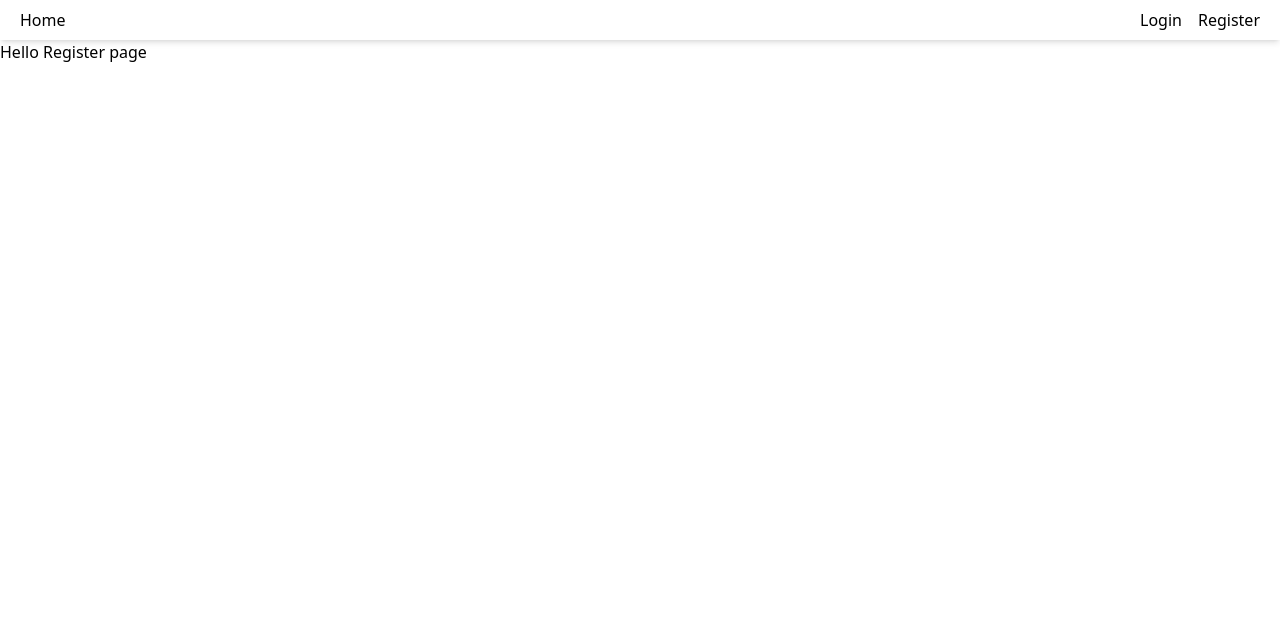
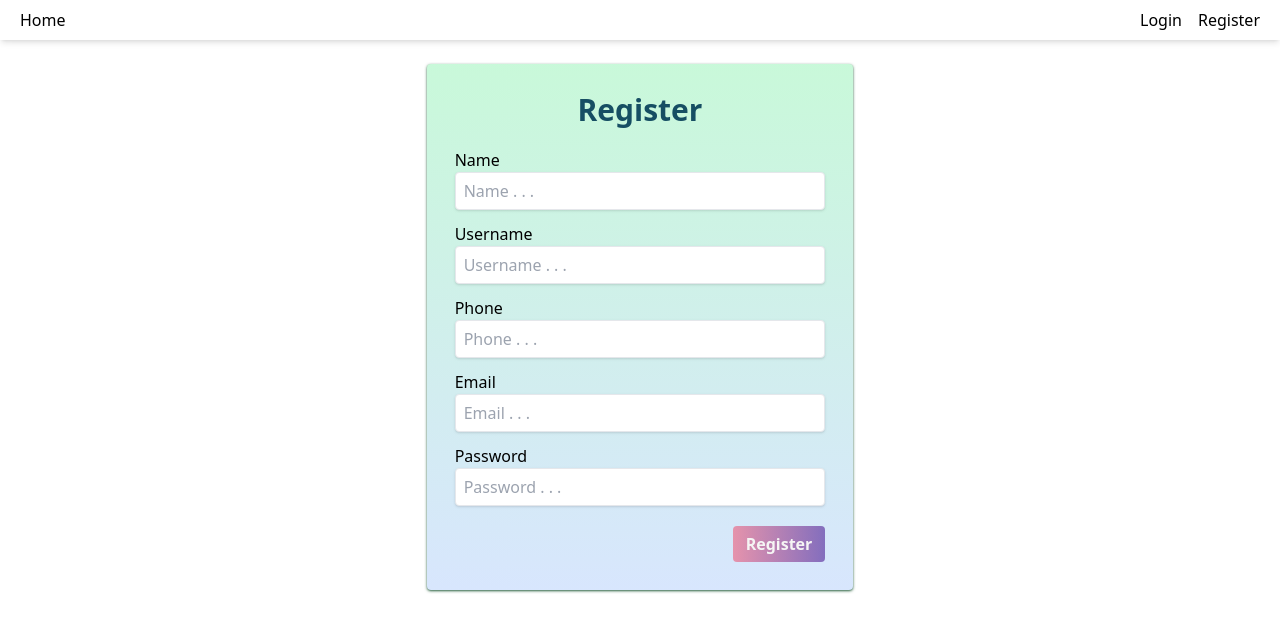
Before and after one commit to aasatech/assignments, a React (Create React App) app in the folder authentication/: page /register in a window 1280 px wide. Shown: the top 632 px of the page. Built offline with nearby package versions, Linux system fonts and the light colour scheme.

Commit message:
register form

```diff
--- a/authentication/src/components/pages/LoginPage.js
+++ b/authentication/src/components/pages/LoginPage.js
@@ -1,3 +1,5 @@
+import { Link } from 'react-router-dom';
+
 function LoginPage() {
   return (
     <div className="mt-36">
@@ -31,7 +33,10 @@ function LoginPage() {
         </div>
         <div className="flex justify-end mt-2">
           <h3 className="text-blue-500">Don't have account?</h3>
-          <a className="ml-2 text-blue-500 font-bold underline cursor-pointer">Regester</a>
+          <Link to={`/register`}
+            className="ml-2 text-blue-500 font-bold underline cursor-pointer">
+            Regester
+          </Link>
         </div>
 
       </div>
--- a/authentication/src/components/pages/RegisterPage.js
+++ b/authentication/src/components/pages/RegisterPage.js
@@ -1,8 +1,73 @@
-function RegisterPage(){
+import { useNavigate } from 'react-router-dom';
+
+function RegisterPage() {
+    const navigate = useNavigate();
+
+    const onRegister = () => {
+        navigate(`/login`)
+    }
+
     return (
-        <div className="mt-10">
-            <h1>Hello Register page</h1>
+        <div className="mt-16">
+            <div className="shadow-green-900/80 rounded bg-gradient-to-b from-green-200/80 to-blue-500/20 shadow p-7 bg-white rounded-b w-1/3 m-auto">
+                <h2 className="text-cyan-900 text-center mb-5 capitalize text-3xl font-bold">Register</h2>
+                <div className="w-full">
+                    <div className="w-full mb-1">
+                        <label>Name</label>
+                        <input
+                            name="name"
+                            type="text"
+                            className="shadow appearance-none border  rounded w-full px-2 p-2 text-gray-700 leading-tight focus:outline-blue-500 focus:shadow-outline"
+                            placeholder="Name . . ."
+                        />
+                    </div>
+                    <div className="w-full mt-3">
+                        <label>Username</label>
+                        <input
+                            name="username"
+                            type="text"
+                            className="shadow appearance-none border  rounded w-full px-2 p-2 text-gray-700 leading-tight focus:outline-blue-500 focus:shadow-outline"
+                            placeholder="Username . . ."
+                        />
+                    </div>
+                    <div className="w-full mt-3">
+                        <label>Phone</label>
+                        <input
+                            name="phone"
+                            type="text"
+                            className="shadow appearance-none border  rounded w-full px-2 p-2 text-gray-700 leading-tight focus:outline-blue-500 focus:shadow-outline"
+                            placeholder="Phone . . ."
+                        />
+                    </div>
+                    <div className="w-full mt-3">
+                        <label>Email</label>
+                        <input
+                            name="email"
+                            type="password"
+                            className="shadow appearance-none border  rounded w-full px-2 p-2 text-gray-700 leading-tight focus:outline-blue-500 focus:shadow-outline"
+                            placeholder="Email . . ."
+                        />
+                    </div>
+                    <div className="w-full mt-3">
+                        <label>Password</label>
+                        <input
+                            name="password"
+                            type="password"
+                            className="shadow appearance-none border  rounded w-full px-2 p-2 text-gray-700 leading-tight focus:outline-blue-500 focus:shadow-outline"
+                            placeholder="Password . . ."
+                        />
+                    </div>
+                    <div className="w-full flex justify-end mt-5">
+                        <button
+                            onClick={onRegister}
+                            className="h-9 rounded w-1/4 text-stone-100 font-bold cursor-pointer hover:bg-blue-200 bg-gradient-to-l from-violet-900/60 to-rose-500/50">
+                            Register
+                        </button>
+                    </div>
+                </div>
+            </div>
         </div>
+
     )
 }
 
```
